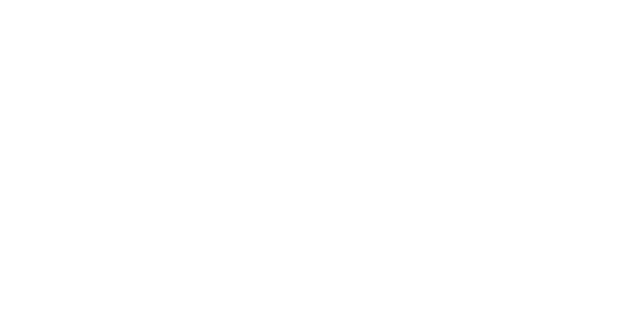
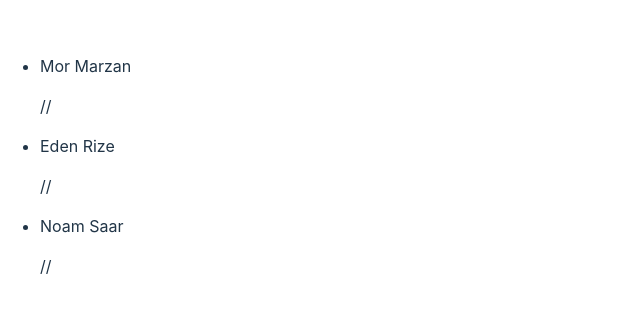
Before and after one commit to MorMarzan/mister-contact, a React (Vite) app: page /contact in a window 1280 px wide. Before the commit this address had no page. Shown: the part 234-546 px from the top of the page, without its empty margins (0-640 px from the left). Built offline with nearby package versions, Linux system fonts and the light colour scheme.

Commit message:
Add basic index and list

```diff
--- a/src/RootCmp.jsx
+++ b/src/RootCmp.jsx
@@ -4,6 +4,7 @@
 
 import { store } from './store/store'
 import { Home } from './pages/Home.jsx'
+import { ContactIndex } from './pages/ContactIndex.jsx'
 
 
 export function App() {
@@ -16,6 +17,7 @@
           <main className="main-layout full app">
             <Routes>
               <Route element={<Home />} path="/" />
+              <Route element={<ContactIndex />} path="/contact" />
             </Routes>
           </main>
           {/* <AppFooter /> */}
--- /dev/null
+++ b/src/cmps/ContactList.jsx
@@ -0,0 +1,28 @@
+// import { ContactPreview } from "./ContactPreview.jsx";
+// const { Link } = ReactRouterDOM
+
+import { Link } from "react-router-dom";
+// import { ContactPreview } from "./ContactPreview";
+
+export function ContactList({ contacts, onRemoveContact }) {
+
+    if (!contacts) return <div>Loading...</div>
+    if (!contacts.length) return <h3>No contact match the filter</h3>
+
+    return (
+        <ul className="contact-list" >
+            {contacts.map(contact =>
+                // <li key={contact._id}>
+                <li key={contact.name}>
+                    <p>{contact.name}</p>
+                    {/* <ContactPreview contact={contact} /> */}
+                    <section className="tools">
+                        {/* <Link className="btn" to={`/contact/${contact._id}`}>Details</Link>
+                        <Link className="btn" to={`/contact/edit/${contact._id}`}>Edit</Link> */}
+                        {/* <button className="btn" onClick={() => onRemoveContact(contact._id)}>X</button> */}
+                    </section>
+                // </li>
+            )}
+        </ul>
+    )
+}
--- /dev/null
+++ b/src/pages/ContactIndex.jsx
@@ -0,0 +1,73 @@
+import { useSelector } from "react-redux"
+import { useEffect, useRef } from "react"
+import { Link } from "react-router-dom"
+
+// import { ContactList } from "../cmps/ContactList"
+// import { ContactFilter } from "../cmps/ContactFilter"
+// import { ContactSort } from "../cmps/ContactSort"
+import { loadContacts, removeContact, setFilterBy, setSortBy } from "../store/actions/contact.actions"
+// import { showSuccessMsg, showErrorMsg } from '../services/event-bus.service'
+import { utilService } from "../services/util.service"
+import { ContactList } from "../cmps/ContactList"
+
+export function ContactIndex() {
+
+    const contacts = useSelector(storeState => storeState.contactModule.contacts)
+    // const filterBy = useSelector(storeState => storeState.contactModule.filterBy)
+    // const sortBy = useSelector(storeState => storeState.contactModule.sortBy)
+    // const debounceOnSetFilter = useRef(utilService.debounce(onSetFilter, 500))
+
+    useEffect(() => {
+        _loadContacts()
+    }, [])
+    // }, [filterBy, sortBy])
+
+    async function _loadContacts() {
+        try {
+            await loadContacts()
+        } catch (error) {
+            console.error('Error loading contacts:', error)
+            // showErrorMsg('Cannot show contacts')
+        }
+    }
+
+    console.log('contacts', contacts)
+
+    async function onRemoveContact(contactId) {
+        try {
+            await removeContact(contactId)
+            // showSuccessMsg('Contact removed')
+        } catch (err) {
+            console.log('Cannot remove contact', err)
+            // showErrorMsg('Cannot remove contact')
+        }
+    }
+
+    // function onSetFilter(filterBy) {
+    //     setFilterBy(filterBy)
+    // }
+
+    // function onSetSortBy(sortBy) {
+    //     setSortBy(sortBy)
+    // }
+
+    // const { name, tel } = filterBy
+    // console.log('isLoading', isLoading)
+
+    return (
+        <>
+            <section className="contact-index main-layout full">
+                {/* <ContactFilter
+                    filterBy={{ name, inStock, labels, maxPrice }}
+                    onSetFilter={debounceOnSetFilter.current}
+                    onSetSortBy={onSetSortBy} sortBy={sortBy}
+                    user={user}
+                /> */}
+
+                {/* <h1>hi from index</h1> */}
+                <ContactList contacts={contacts} onRemoveContact={onRemoveContact} />
+            </section>
+        </>
+    )
+
+}
```
